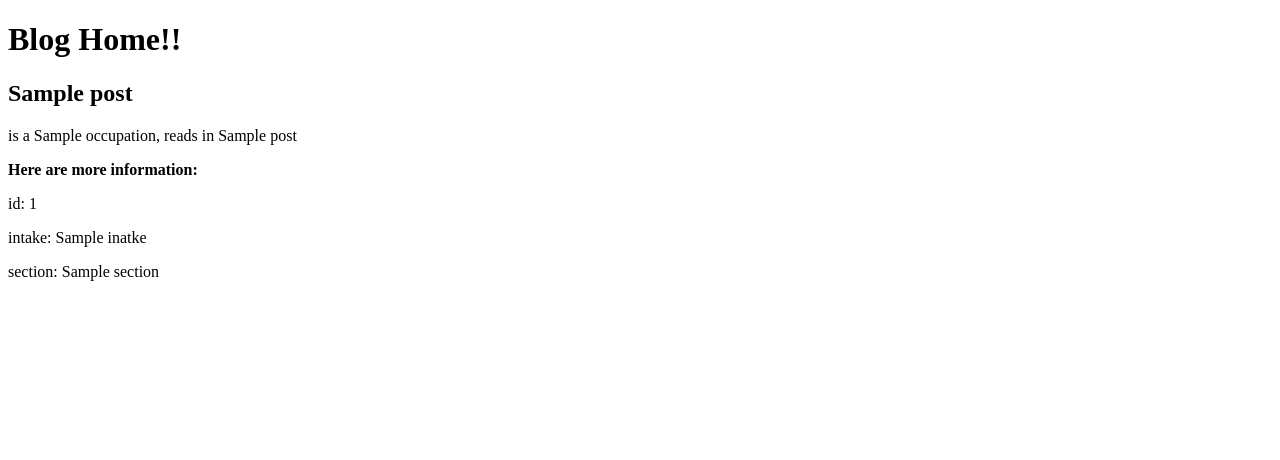
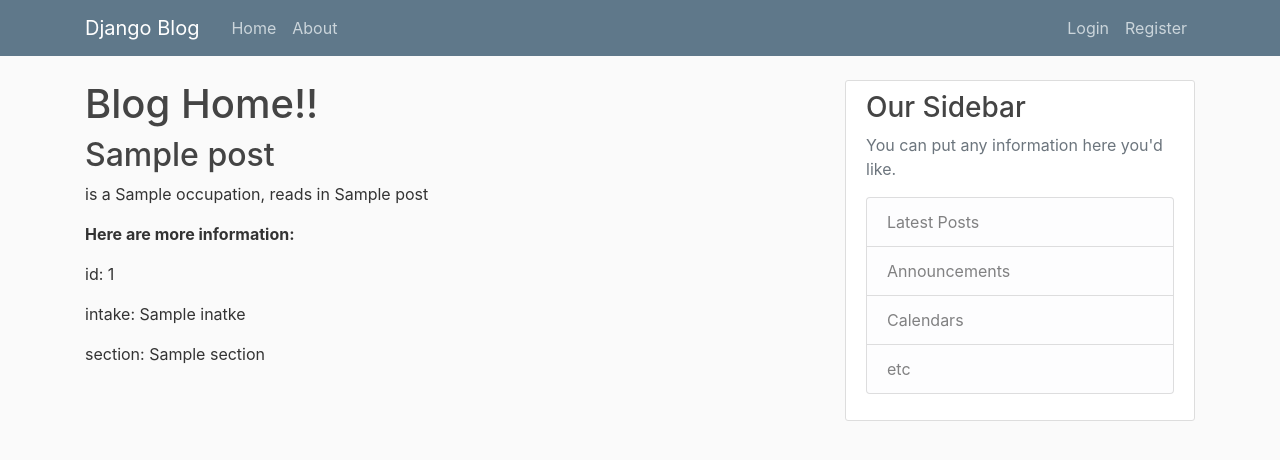
Before and after one commit to asib11/blog-post-django, a Django app: template mysite/blog/templates/blog/home.html in a window 1280 px wide. Shown: the top 460 px of the page. Run offline with Django 5.2, Linux system fonts and the light colour scheme; the template is opened without the code that fills it: most values are stand-ins (such as "Sample title", 1, 10 or a date in 2020).

Commit message:
feat: intrigate with bootstrap and design

```diff
--- /dev/null
+++ b/mysite/blog/static/blog/main.css
@@ -0,0 +1,84 @@
+body {
+    background: #fafafa;
+    color: #333333;
+    margin-top: 5rem;
+  }
+
+  h1, h2, h3, h4, h5, h6 {
+    color: #444444;
+  }
+
+  ul {
+    margin: 0;
+  }
+
+  .bg-steel {
+    background-color: #5f788a;
+  }
+
+  .site-header .navbar-nav .nav-link {
+    color: #cbd5db;
+  }
+
+  .site-header .navbar-nav .nav-link:hover {
+    color: #ffffff;
+  }
+
+  .site-header .navbar-nav .nav-link.active {
+    font-weight: 500;
+  }
+
+  .content-section {
+    background: #ffffff;
+    padding: 10px 20px;
+    border: 1px solid #dddddd;
+    border-radius: 3px;
+    margin-bottom: 20px;
+  }
+
+  .article-title {
+    color: #444444;
+  }
+
+  a.article-title:hover {
+    color: #428bca;
+    text-decoration: none;
+  }
+
+  .article-content {
+    white-space: pre-line;
+  }
+
+  .article-img {
+    height: 65px;
+    width: 65px;
+    margin-right: 16px;
+  }
+
+  .article-metadata {
+    padding-bottom: 1px;
+    margin-bottom: 4px;
+    border-bottom: 1px solid #e3e3e3
+  }
+
+  .article-metadata a:hover {
+    color: #333;
+    text-decoration: none;
+  }
+
+  .article-svg {
+    width: 25px;
+    height: 25px;
+    vertical-align: middle;
+  }
+
+  .account-img {
+    height: 125px;
+    width: 125px;
+    margin-right: 20px;
+    margin-bottom: 16px;
+  }
+
+  .account-heading {
+    font-size: 2.5rem;
+  }
--- a/mysite/blog/templates/blog/base.html
+++ b/mysite/blog/templates/blog/base.html
@@ -1,3 +1,4 @@
+{%load static%}
 <!DOCTYPE html>
 <html lang="en">
 
@@ -5,15 +6,75 @@
     <meta charset="UTF-8">
     <meta name="viewport" content="width=device-width, initial-scale=1.0">
     {%if title%}
-        <title>django-blog {{title}}</title>
+    <title>django-blog {{title}}</title>
     {%else%}
-        <title>django-blog</title>
+    <title>django-blog</title>
     {%endif%}
+
+    <!-- Bootstrap CSS -->
+    <link rel="stylesheet" href="https://cdn.jsdelivr.net/npm/bootstrap@4.1.3/dist/css/bootstrap.min.css"
+        integrity="sha384-MCw98/SFnGE8fJT3GXwEOngsV7Zt27NXFoaoApmYm81iuXoPkFOJwJ8ERdknLPMO" crossorigin="anonymous">
+    <link rel="stylesheet" href="{% static 'blog/main.css'%}">
 </head>
 
 <body>
-    {%block content%}
-    {%endblock content%}
+    <header class="site-header">
+        <nav class="navbar navbar-expand-md navbar-dark bg-steel fixed-top">
+            <div class="container">
+                <a class="navbar-brand mr-4" href="/">Django Blog</a>
+                <button class="navbar-toggler" type="button" data-toggle="collapse" data-target="#navbarToggle"
+                    aria-controls="navbarToggle" aria-expanded="false" aria-label="Toggle navigation">
+                    <span class="navbar-toggler-icon"></span>
+                </button>
+                <div class="collapse navbar-collapse" id="navbarToggle">
+                    <div class="navbar-nav mr-auto">
+                        <a class="nav-item nav-link" href="/">Home</a>
+                        <a class="nav-item nav-link" href="/about">About</a>
+                    </div>
+                    <!-- Navbar Right Side -->
+                    <div class="navbar-nav">
+                        <a class="nav-item nav-link" href="#">Login</a>
+                        <a class="nav-item nav-link" href="#">Register</a>
+                    </div>
+                </div>
+            </div>
+        </nav>
+    </header>
+
+    <main role="main" class="container">
+        <div class="row">
+            <div class="col-md-8">
+                {%block content%}
+                {%endblock content%}
+            </div>
+            <div class="col-md-4">
+                <div class="content-section">
+                    <h3>Our Sidebar</h3>
+                    <p class='text-muted'>You can put any information here you'd like.
+                    <ul class="list-group">
+                        <li class="list-group-item list-group-item-light">Latest Posts</li>
+                        <li class="list-group-item list-group-item-light">Announcements</li>
+                        <li class="list-group-item list-group-item-light">Calendars</li>
+                        <li class="list-group-item list-group-item-light">etc</li>
+                    </ul>
+                    </p>
+                </div>
+            </div>
+        </div>
+    </main>
+
+    <!-- Optional JavaScript -->
+    <!-- jQuery first, then Popper.js, then Bootstrap JS -->
+    <script src="https://code.jquery.com/jquery-3.3.1.slim.min.js"
+        integrity="sha384-q8i/X+965DzO0rT7abK41JStQIAqVgRVzpbzo5smXKp4YfRvH+8abtTE1Pi6jizo"
+        crossorigin="anonymous"></script>
+    <script src="https://cdn.jsdelivr.net/npm/popper.js@1.14.3/dist/umd/popper.min.js"
+        integrity="sha384-ZMP7rVo3mIykV+2+9J3UJ46jBk0WLaUAdn689aCwoqbBJiSnjAK/l8WvCWPIPm49"
+        crossorigin="anonymous"></script>
+    <script src="https://cdn.jsdelivr.net/npm/bootstrap@4.1.3/dist/js/bootstrap.min.js"
+        integrity="sha384-ChfqqxuZUCnJSK3+MXmPNIyE6ZbWh2IMqE241rYiqJxyMiZ6OW/JmZQ5stwEULTy"
+        crossorigin="anonymous"></script>
+
 </body>
 
 </html>
```
